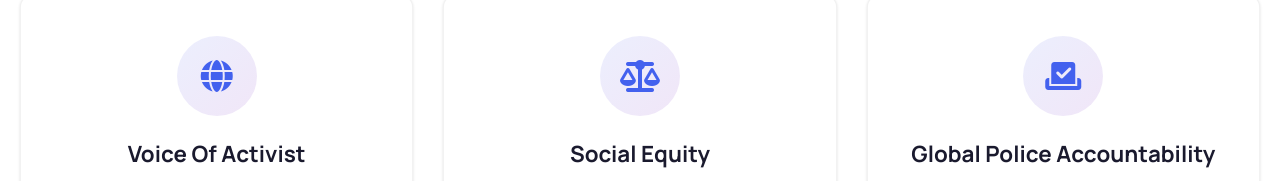
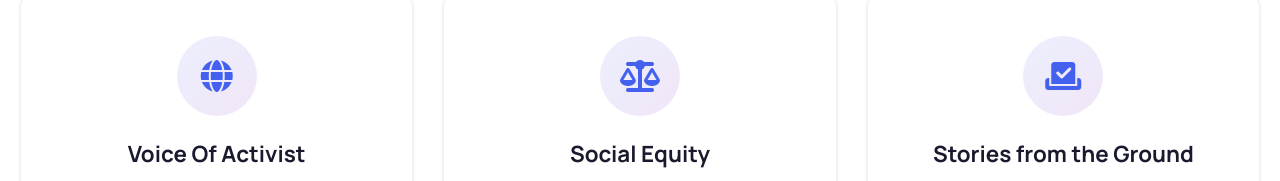
Before and after one commit to thevoiceofactivist/website, a plain HTML site: page index.html in a window 1280 px wide. Shown: the part 764-945 px from the top of the page. Drawn offline with Linux system fonts and the light colour scheme.

Commit message:
Update index.html

```diff
--- a/index.html
+++ b/index.html
@@ -83,7 +83,7 @@
                     <div class="cause-icon">
                         <i class="fas fa-vote-yea"></i>
                     </div>
-                    <h3> Global Police Accountability</h3>
+                    <h3> Stories from the Ground</h3>
                     <p>Understand the legal protections behind human rights — from the Universal Declaration of Human Rights to your national constitution..</p>
                     <a href="reform.html" class="read-more">Learn more <i class="fas fa-arrow-right"></i></a>
                 </div>
```
